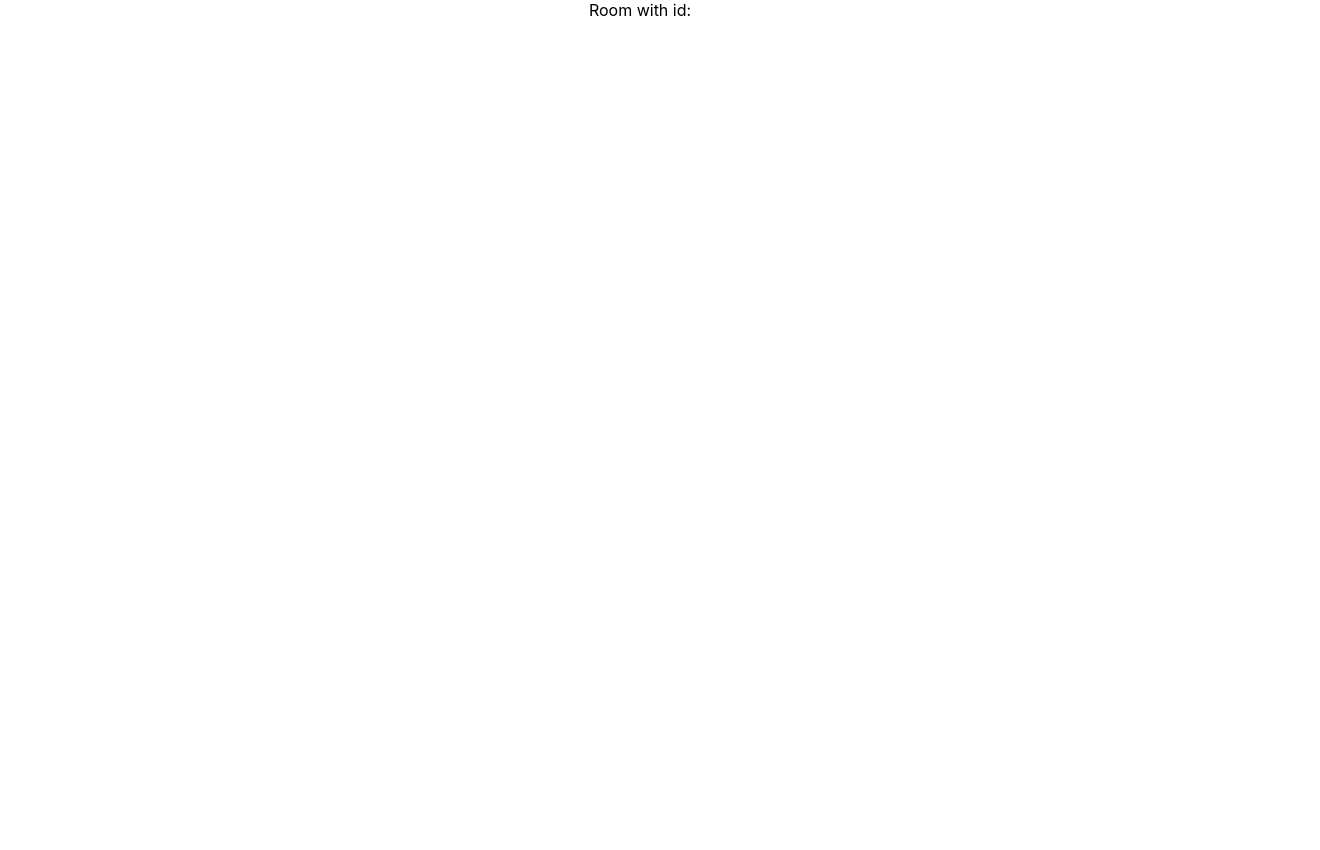
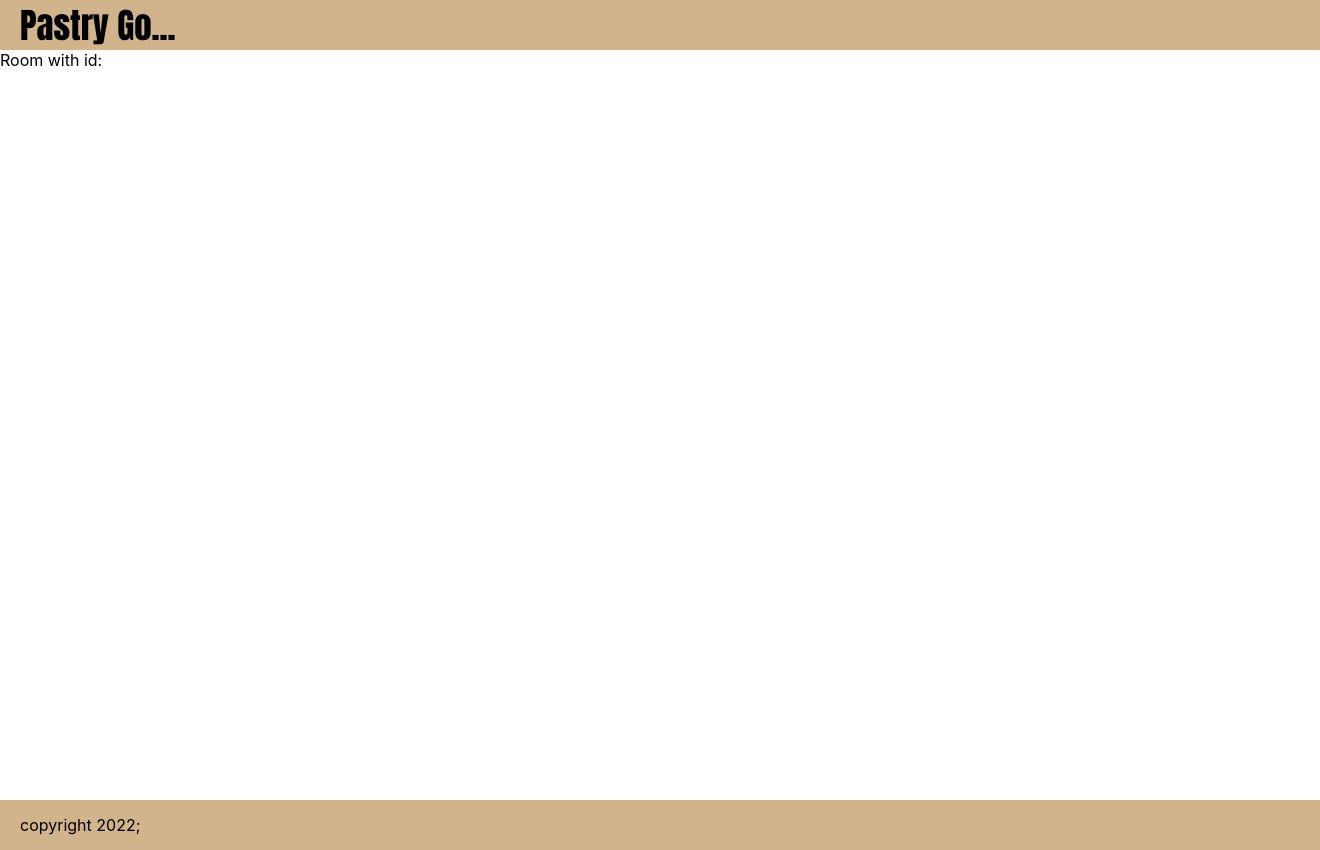
Before and after one commit to nkpe/pastry-go, a React (Create React App) app: page /room in a window 1280 px wide. Shown: the whole page, 1320 px wide, since content can reach past the window. Before the commit the page ends 800 px from the top, so only its background shows below. Built offline with nearby package versions, Linux system fonts and the light colour scheme.

Commit message:
header and footer added

```diff
--- a/src/App.css
+++ b/src/App.css
@@ -1,38 +1,3 @@
-.App {
-  text-align: center;
+main {
+  height: calc(100vh - 50px);
 }
-
-.App-logo {
-  height: 40vmin;
-  pointer-events: none;
-}
-
-@media (prefers-reduced-motion: no-preference) {
-  .App-logo {
-    animation: App-logo-spin infinite 20s linear;
-  }
-}
-
-.App-header {
-  background-color: #282c34;
-  min-height: 100vh;
-  display: flex;
-  flex-direction: column;
-  align-items: center;
-  justify-content: center;
-  font-size: calc(10px + 2vmin);
-  color: white;
-}
-
-.App-link {
-  color: #61dafb;
-}
-
-@keyframes App-logo-spin {
-  from {
-    transform: rotate(0deg);
-  }
-  to {
-    transform: rotate(360deg);
-  }
-}
--- a/src/App.tsx
+++ b/src/App.tsx
@@ -1,13 +1,21 @@
 import React from 'react';
 import logo from './logo.svg';
 import './App.css';
+import './components/static/Static.css';
 import { Outlet } from 'react-router-dom';
+
+import Header from './components/static/Header';
+import Footer from './components/static/Footer';
 
 function App() {
 
   return (
     <div className="App">
-      <Outlet />
+      <Header />
+      <main>
+        <Outlet />
+      </main>
+      <Footer />
     </div>
   );
 }
--- /dev/null
+++ b/src/components/static/Footer.tsx
@@ -0,0 +1,9 @@
+import React from 'react';
+
+export default function Footer () {
+    return (
+        <footer>
+            copyright 2022;
+        </footer>
+    )
+};
--- /dev/null
+++ b/src/components/static/Header.tsx
@@ -0,0 +1,9 @@
+import React from 'react';
+
+export default function Header () {
+    return (
+        <header>
+            Pastry Go...
+        </header>
+    )
+};
--- /dev/null
+++ b/src/components/static/Static.css
@@ -0,0 +1,13 @@
+header , footer {
+    display: flex;
+    align-items: center;
+    width: 100%;
+    height: 50px;
+    background-color: tan;
+    padding: 0px 20px 0px 20px;
+}
+
+header {
+    font-family: Impact, 'Arial Narrow Bold', sans-serif;
+    font-size: 35px;
+}
```
